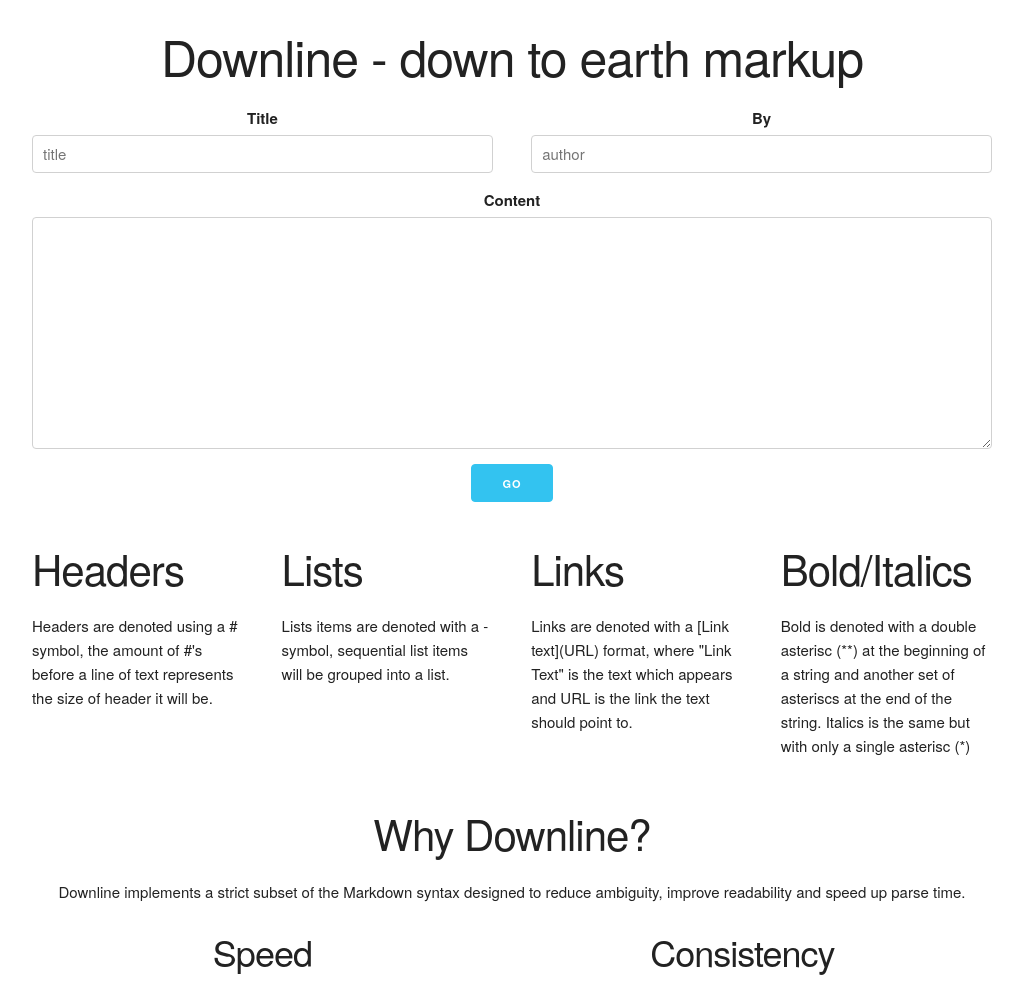
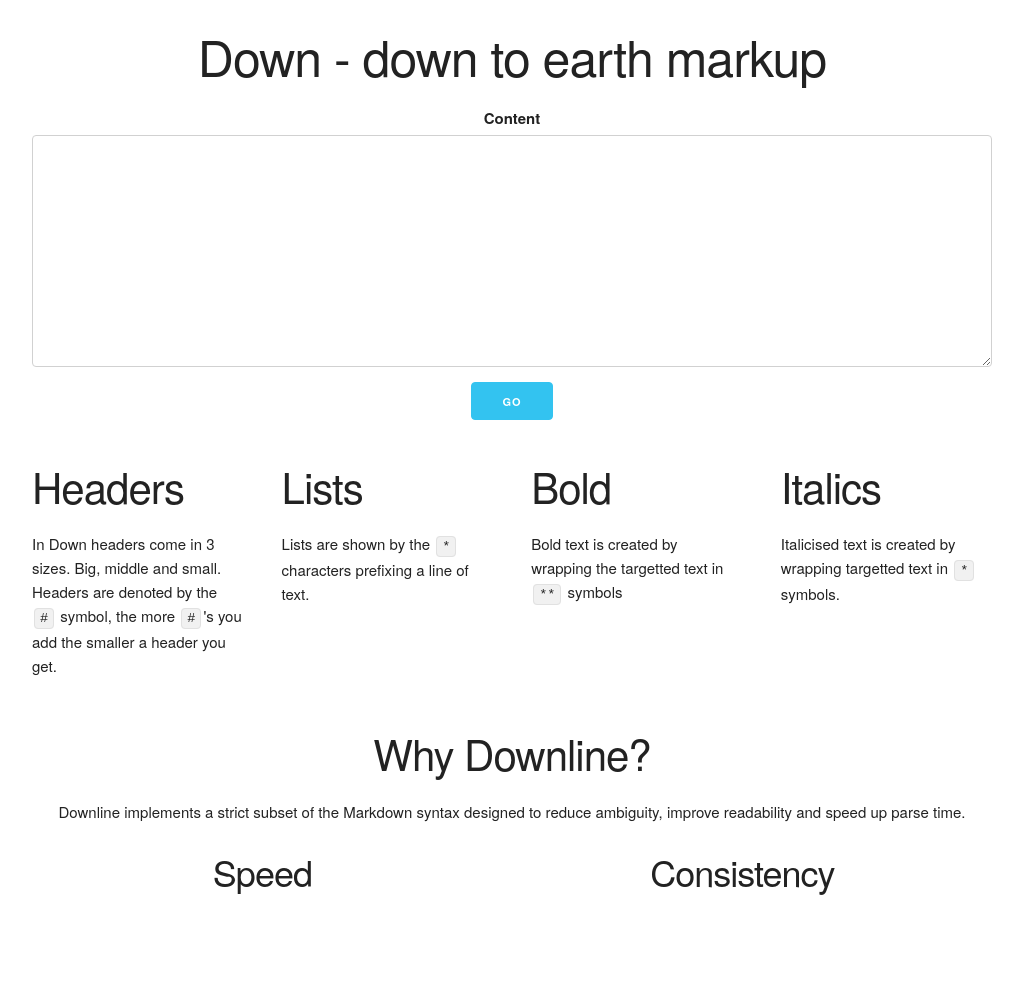
Before and after one commit to paked/down, a website: page cmd/static/index.html in a window 1280 px wide. Shown: the whole page, without its empty margins (128-1151 px from the left). After the commit the page ends 915 px from the top, so only its background shows below. Drawn offline with nearby package versions, Linux system fonts and the light colour scheme.

Commit message:
cmd/web: make documentation compatible with new API

```diff
--- a/cmd/static/index.html
+++ b/cmd/static/index.html
@@ -11,22 +11,11 @@
 		<div class="container">
 			<div class="row">
 				<div class="u-full-width center">
-					<h1 class="center">Downline - down to earth markup</h1>
+					<h1 class="center">Down - down to earth markup</h1>
 				</div>
 			</div>
 
 			<form action="/new_content" method="POST" class="center">
-				<div class="row">
-					<div class="six columns">
-							<label for="title">Title</label>
-							<input type="text" placeholder="title" class="u-full-width" id="title" name="title" palceholder="title"/>
-					</div>
-
-					<div class="six columns">
-							<label for="by">By</label>
-							<input type="text" class="u-full-width" id="by" name="by" palceholder="by" placeholder="author"/>
-					</div>
-				</div>
 				<div class="row">
 						<label for="content">Content</label>
 						<textarea name="content" id="content" cols="30" rows="10" class="u-full-width"></textarea>
@@ -41,23 +30,23 @@
 			</div>
 			<div class="row">
 				<div class="three columns">
-					<h2>Headers</h2>
-					<p>Headers are denoted using a # symbol, the amount of #'s before a line of text represents the size of header it will be.</p>
+                    <h2>Headers</h2>
+                    <p>In Down headers come in 3 sizes. Big, middle and small. Headers are denoted by the <code>#</code> symbol, the more <code>#</code>'s you add the smaller a header you get.</p>
 				</div>
 
 				<div class="three columns">
-					<h2>Lists</h2>
-					<p>Lists items are denoted with a - symbol, sequential list items will be grouped into a list.</p>
+                    <h2>Lists</h2>
+                    <p>Lists are shown by the <code>* </code> characters prefixing a line of text.</p>
 				</div>
 
 				<div class="three columns">
-					<h2>Links</h2>
-					<p>Links are denoted with a [Link text](URL) format, where "Link Text" is the text which appears and URL is the link the text should point to.</p>
+                    <h2>Bold</h2>
+                    <p>Bold text is created by wrapping the targetted text in <code>**</code> symbols</p>
 				</div>
 
 				<div class="three columns">
-					<h2>Bold/Italics</h2>
-					<p>Bold is denoted with a double asterisc (**) at the beginning of a string and another set of asteriscs at the end of the string. Italics is the same but with only a single asterisc (*)</p>
+                    <h2>Italics</h2>
+                    <p>Italicised text is created by wrapping targetted text in <code>*</code> symbols.</p>
 				</div>
 			</div>
 
```
Also changed, not shown: cmd/templates/view.html (+1 -3 lines), 1 other file.
